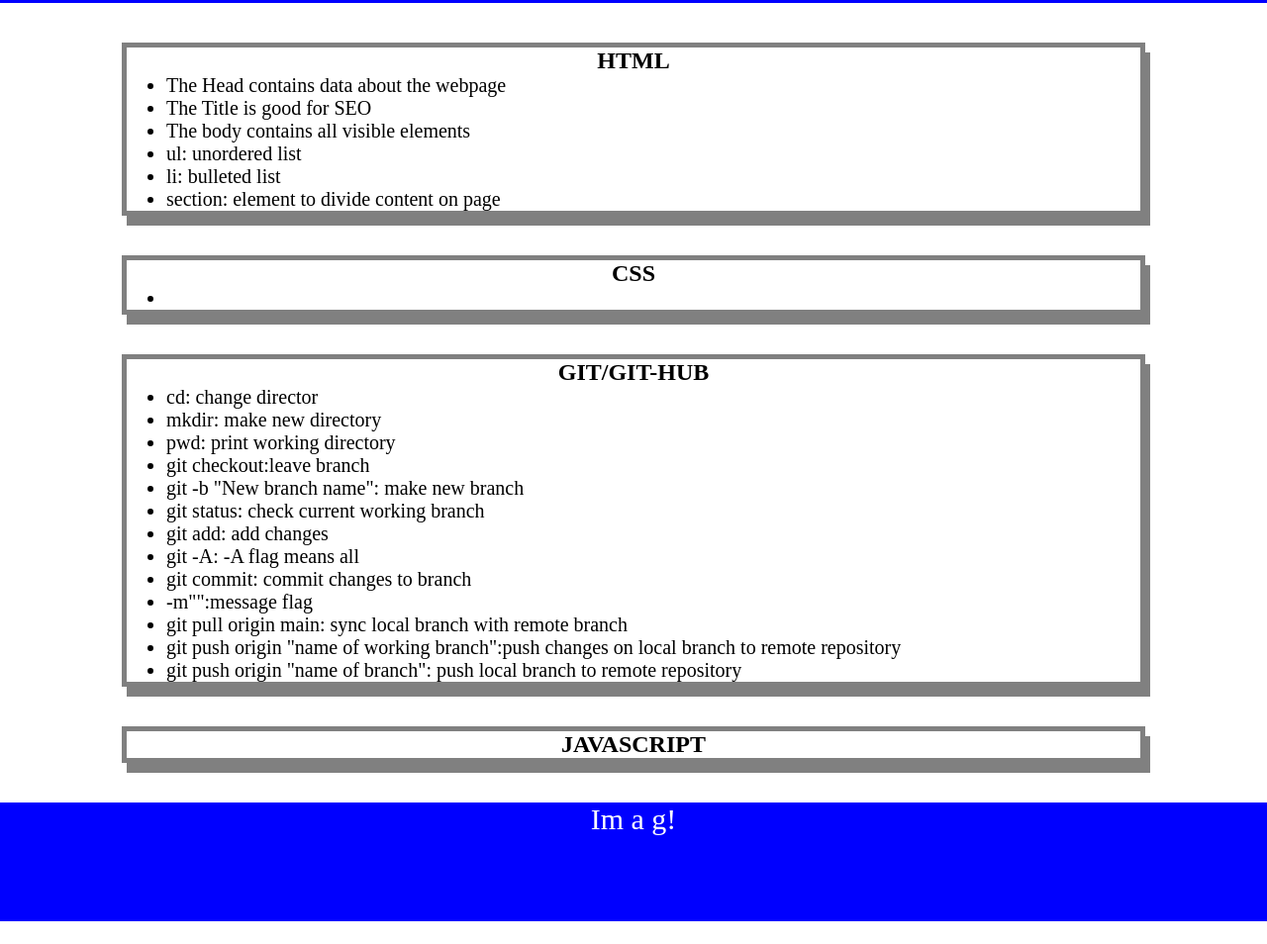
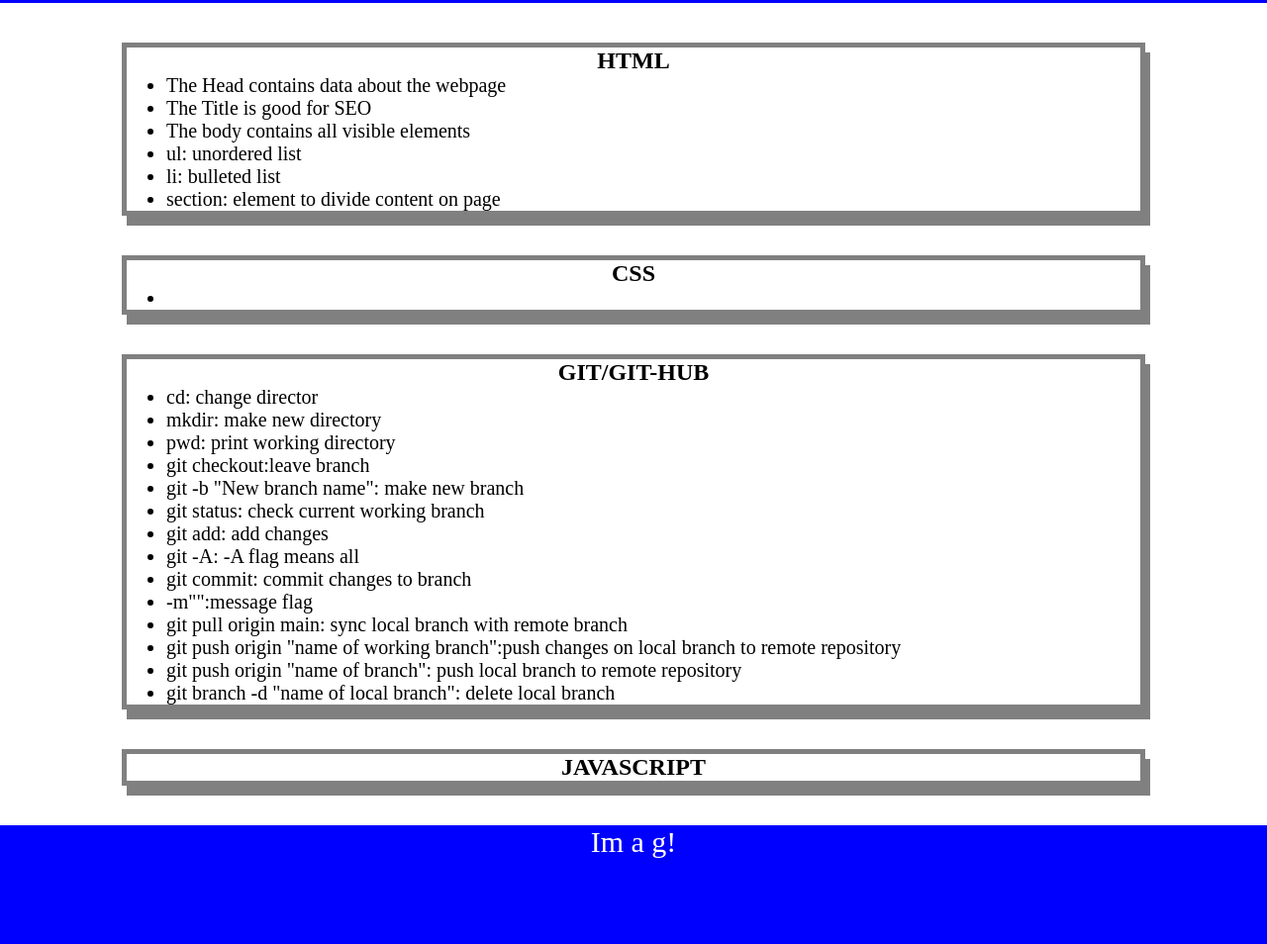
Before and after one commit to aidanespinosa/pre-work-study-guide, a plain HTML site: page index.html in a window 1280 px wide. Shown: the part 117-1071 px from the top of the page at 99% size. Before the commit the page ends 1048 px from the top, so only its background shows below. Drawn offline with Linux system fonts and the light colour scheme.

Commit message:
git delete local branch command

```diff
--- a/index.html
+++ b/index.html
@@ -75,6 +75,8 @@
           <li>git push origin "name of working branch":push changes on local branch to remote repository</li>
 
           <li>git push origin "name of branch": push local branch to remote repository</li>
+
+          <li>git branch -d "name of local branch": delete local branch</li>
         </ul>
 
       </section>
```
